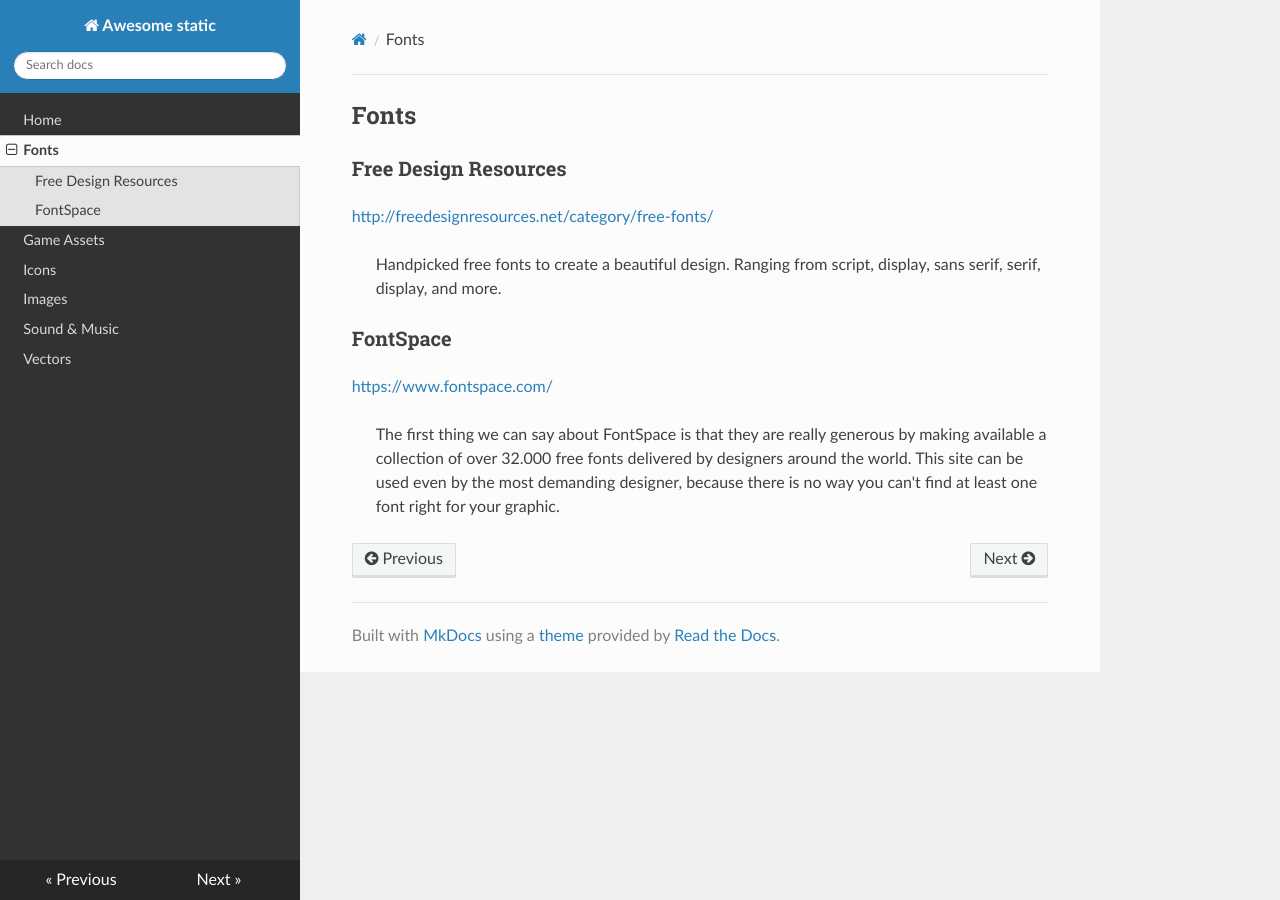
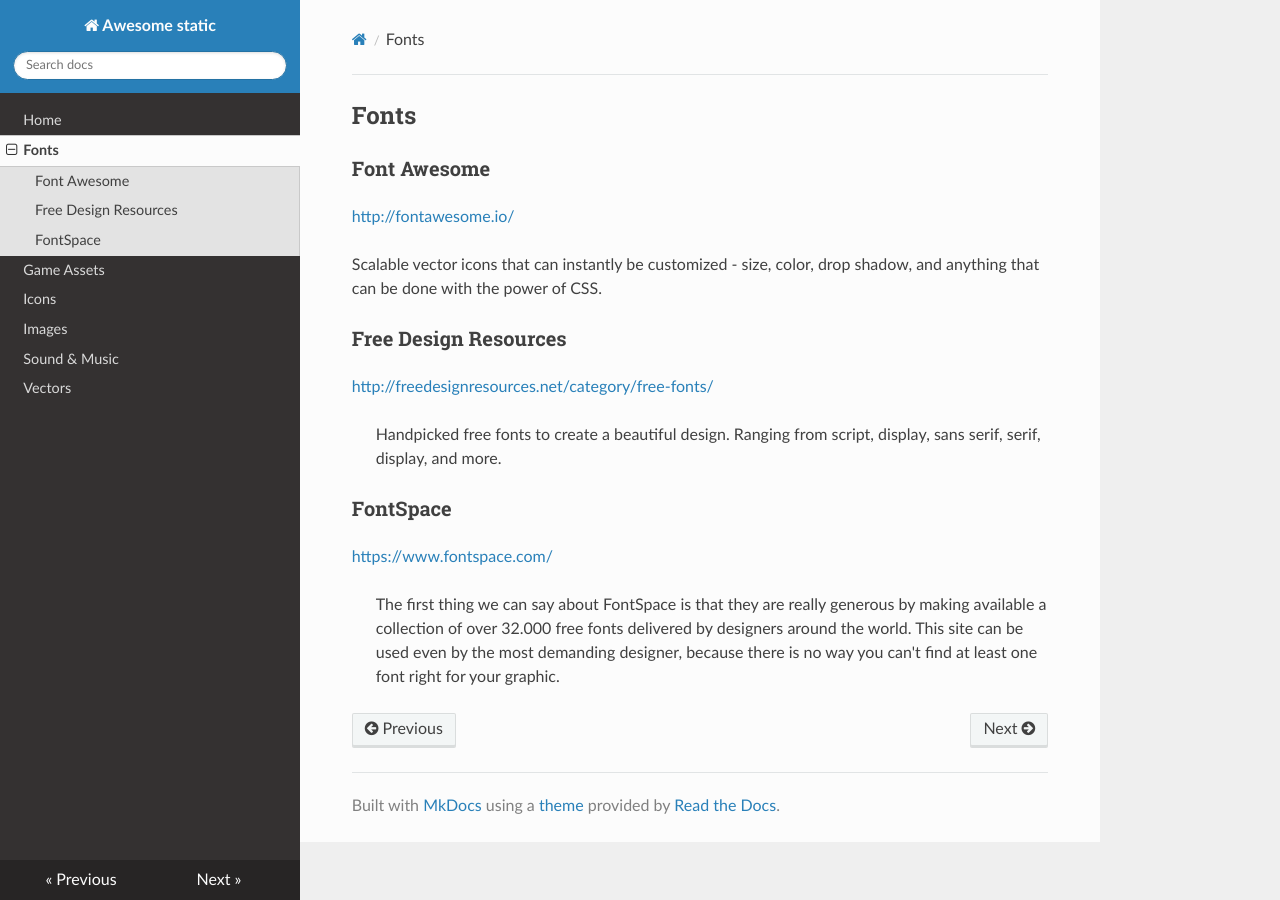
Before and after one commit to euribates/awesome-static, an MkDocs documentation site: the page built from docs/fonts.md, in a window 1280 px wide. Built offline with MkDocs 1.6.1, drawn with Linux system fonts in a browser that asks for light colours; nearby versions of some CDN libraries.

```diff
--- a/docs/fonts.md
+++ b/docs/fonts.md
@@ -1,4 +1,9 @@
 ## Fonts
+
+### Font Awesome
+<http://fontawesome.io/>
+
+Scalable vector icons that can instantly be customized - size, color, drop shadow, and anything that can be done with the power of CSS.
 
 ### Free Design Resources
 <http://freedesignresources.net/category/free-fonts/>
```
Also changed, not shown: docs/icons.md (+5 -0 lines), docs/index.md (+1 -0 lines), docs/photos.md (added, +9 -0 lines).
